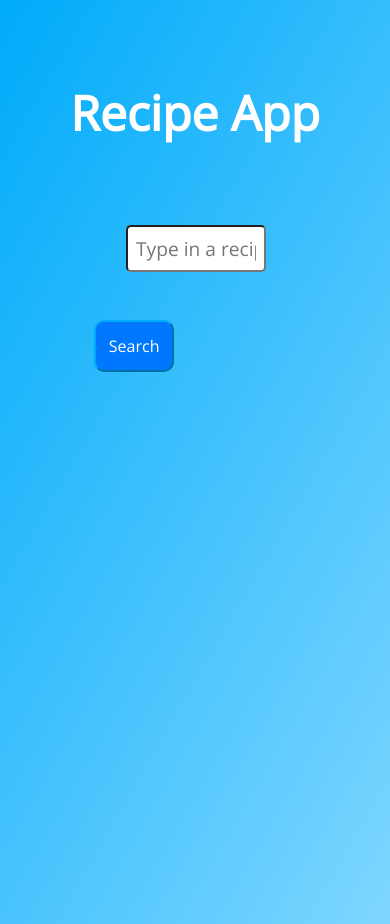
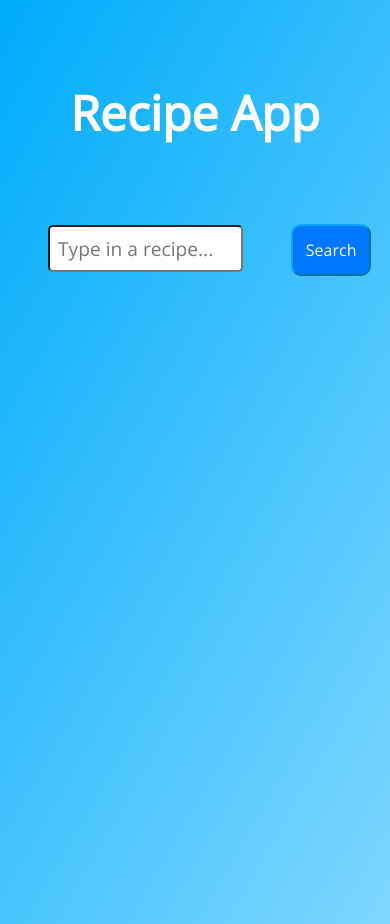
Before and after one commit to matejatasic/react-recipe-app, a React (Create React App) app: page / in a window 390 px wide. Built offline with nearby package versions, Linux system fonts and the light colour scheme.

Commit message:
Update App.css

```diff
--- a/src/App.css
+++ b/src/App.css
@@ -20,7 +20,7 @@ h1 {
 }
 
 .search-bar {
-  width: 60%;
+  width: 65%;
   margin: 2rem auto;
 }
 
@@ -63,7 +63,7 @@ button:hover {
 
 .recipe-card {
   font-family: 'Heebo';
-  width: 30%;
+  width: 29%;
   background: rgb(216, 214, 214);
   margin: 1rem;
   padding: 0.8rem;
@@ -93,3 +93,25 @@ ul > * {
 li {
   list-style-position: inside;
 }
+
+@media only screen and (max-width: 768px) {
+  input {
+    width: 50%;
+  }
+  .recipe-card {
+    width: 44%;
+  }
+}
+
+@media only screen and (max-width: 600px) {
+  input {
+    margin-right: 2rem;
+  }
+  .recipe-card {
+    width: 65%;
+    margin: 1rem auto;
+  }
+  .search-bar {
+    width: 100%;
+  }
+}
```
